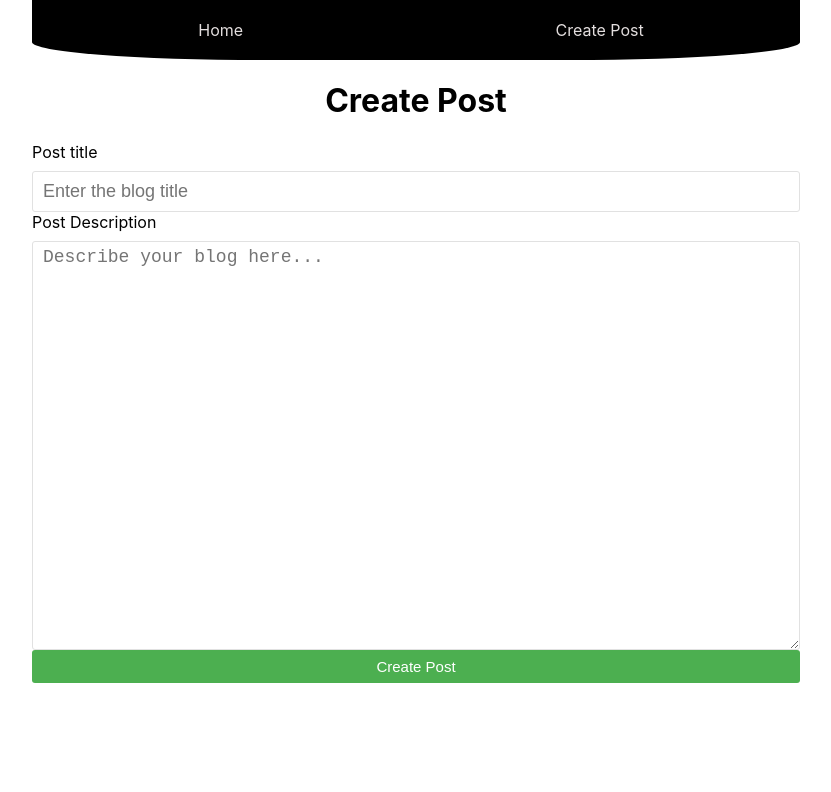
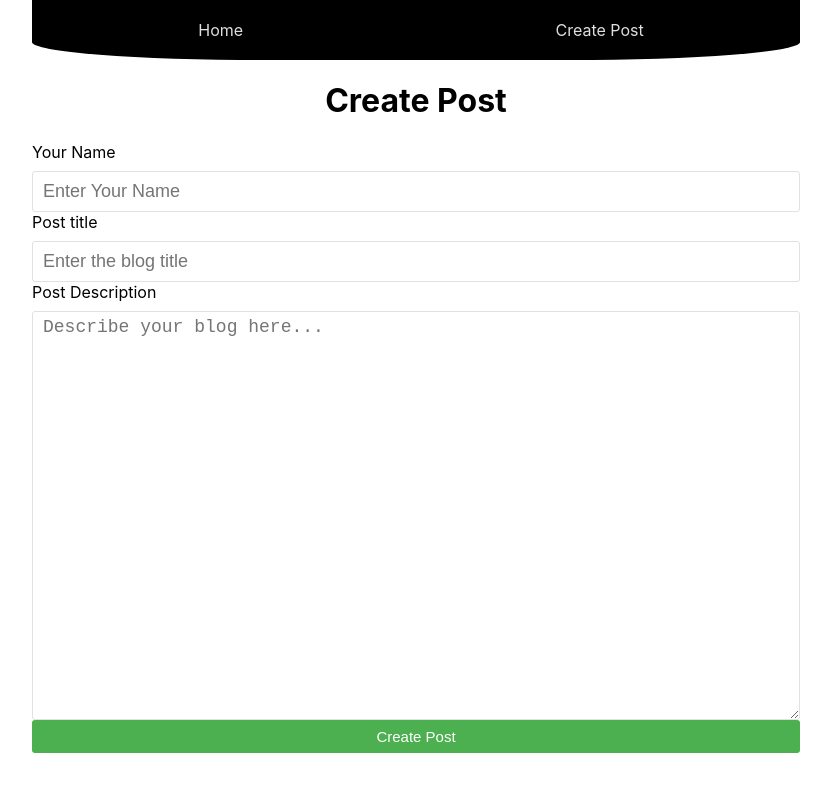
Before and after one commit to Chiranjeev2024/Blog-web-app, a React (Create React App) app: page /createPost in a window 1280 px wide. Shown: the top 792 px of the page, without its empty margins (224-1055 px from the left). Built offline with nearby package versions, Linux system fonts and the light colour scheme.

Commit message:
Adds author name with blog post, adds required fields in the create post

```diff
--- a/src/Components/CreatePost.js
+++ b/src/Components/CreatePost.js
@@ -7,21 +7,23 @@ function CreatePost(props) {
   const navigate = useNavigate();
   let postTitleInput = "";
   let postDescriptionInput = "";
+  let postAuthor = "";
   const handleTitleInput = (e) => {
     postTitleInput = e.target.value;
   };
   const handleDescriptionInput = (e) => {
-    // console.log("hello");
     postDescriptionInput = e.target.value;
   };
-  const handleButton = (e) => {
+  const postAuthorInput = (e) => {
+    postAuthor = e.target.value;
+  };
+  const handleSubmitButton = (e) => {
     e.preventDefault();
-    //console.log("hello");
     const post = {
       title: postTitleInput,
       description: postDescriptionInput,
+      author: postAuthor,
     };
-    //console.log(postList);
     postList.unshift(post);
     setPostList(props.postList);
     navigate("/");
@@ -29,22 +31,30 @@ function CreatePost(props) {
   return (
     <div className="create-post">
       <h1>Create Post</h1>
-      <form onSubmit={handleButton} className="form-field">
+      <form onSubmit={handleSubmitButton} className="form-field">
+        <label>Your Name</label>
+        <input
+          type="text"
+          placeholder="Enter Your Name"
+          onChange={postAuthorInput}
+          required
+        />
         <label>Post title</label>
         <input
           type="text"
           placeholder="Enter the blog title"
           onChange={handleTitleInput}
+          required
         />
         <label>Post Description</label>
         <textarea
           id="post-details"
           placeholder="Describe your blog here..."
           onChange={handleDescriptionInput}
+          required
         />
-        <button className="create-post-btn" onClick={handleButton}>
-          Create Post
-        </button>
+
+        <button className="create-post-btn">Create Post</button>
       </form>
     </div>
   );
--- a/src/Components/Home.js
+++ b/src/Components/Home.js
@@ -18,6 +18,7 @@ function Home(props) {
         return (
           <Post
             postTitle={post.title}
+            author={post.author}
             setPostList={setPostList}
             postList={postList}
             index={index}
--- a/src/Components/Post.js
+++ b/src/Components/Post.js
@@ -1,6 +1,7 @@
 import "../Styles/Post.css";
 function Post(props) {
-  let { postTitle, postList, setPostList, index, setExtraMessage } = props;
+  let { postTitle, author, postList, setPostList, index, setExtraMessage } =
+    props;
   const handleDelete = () => {
     console.log("Delete Button Pressed");
     postList.splice(index, 1);
@@ -12,9 +13,13 @@ function Post(props) {
       setExtraMessage("");
     }, 3000);
   };
+  console.log(author);
   return (
     <div className="post">
-      <h3>{postTitle}</h3>
+      <div className="blog-decription-ctn">
+        <h3>{postTitle}</h3>
+        <p>Blog By - {author}</p>
+      </div>
       <p id="message">Click on the blog title to read the post</p>
       <div className="btn-ctn">
         <button id="update-btn">Update</button>
--- a/src/Styles/App.css
+++ b/src/Styles/App.css
@@ -7,7 +7,7 @@
   text-align: center;
   margin: 0 auto;
 }
-
-.extraMessage {
-  text-align: center;
+h3 {
+  margin-bottom: 0px;
+  margin-top: 0px;
 }
--- a/src/Styles/Home_.css
+++ b/src/Styles/Home_.css
@@ -2,4 +2,5 @@
   text-align: center;
   color: #2196f3;
   margin-bottom: 2px;
+  margin-top: 0px;
 }
--- a/src/Styles/Post.css
+++ b/src/Styles/Post.css
@@ -8,11 +8,26 @@
   padding: 10px 10px;
   border-radius: 15px;
   margin-top: 10px;
+  flex-wrap: wrap;
 }
 
 .post a {
   text-decoration: none;
 }
+.post .blog-decription-ctn {
+  display: flex;
+  flex-direction: column;
+  flex-wrap: wrap;
+  align-items: first baseline;
+  width: 50%;
+}
+.post .blog-decription-ctn p {
+  font-size: large;
+  margin-top: 0px;
+  width: 200px;
+  text-align: left;
+}
+
 .post h3 {
   margin: 0;
   padding: 0;
```
Also changed, not shown: Changes_to_be_done.txt.
